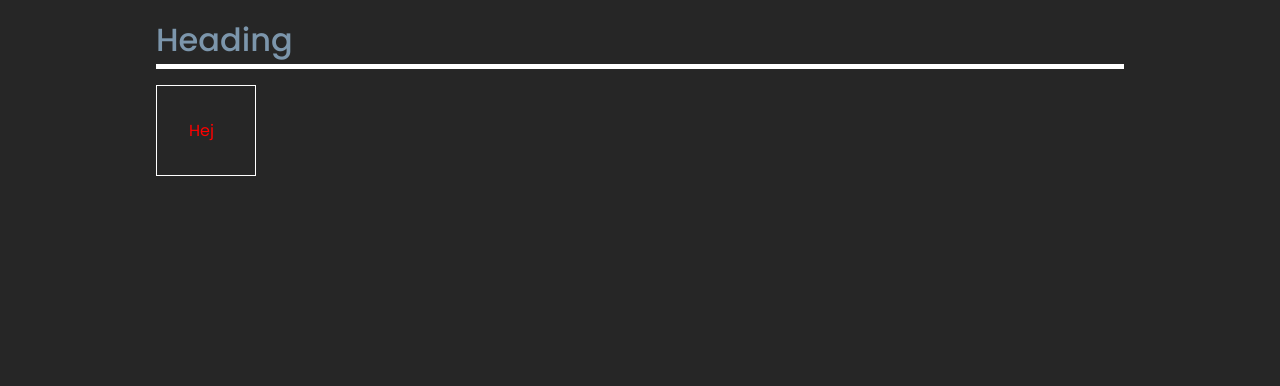
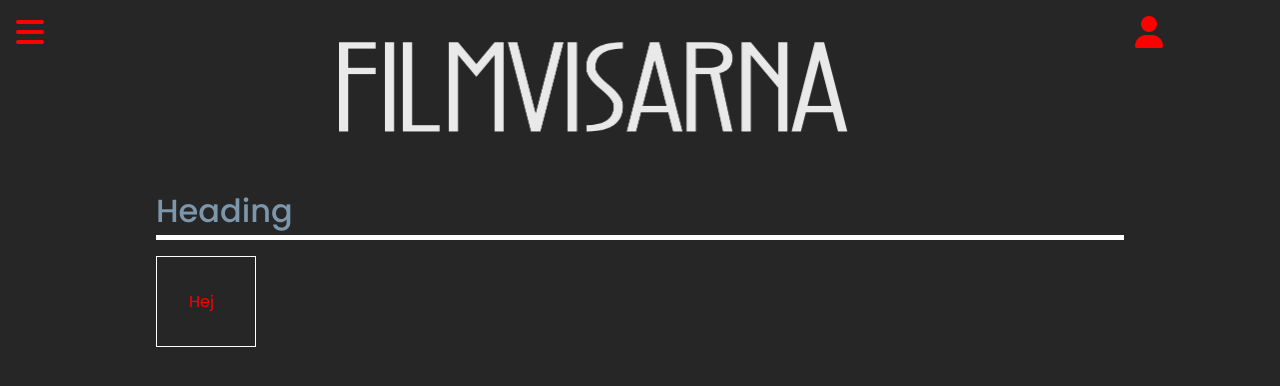
Before and after one commit to Marko350/filmvisarna, a React (Create React App) app: page / in a window 1280 px wide. Shown: the top 386 px of the page. Built offline with nearby package versions, Linux system fonts and the light colour scheme; a web font is replaced by a local one.

Commit message:
start navbar

```diff
--- a/public/index.html
+++ b/public/index.html
@@ -24,6 +24,10 @@
       work correctly both with client-side routing and a non-root public URL.
       Learn how to configure a non-root public URL by running `npm run build`.
     -->
+    <script
+      src="https://kit.fontawesome.com/b95c4f2883.js"
+      crossorigin="anonymous"
+    ></script>
     <title>React App</title>
   </head>
   <body>
--- a/src/App.js
+++ b/src/App.js
@@ -1,11 +1,13 @@
-import { BrowserRouter, Route } from 'react-router-dom';
-import Start from './pages/Start';
+import { BrowserRouter, Route } from "react-router-dom";
+import Start from "./pages/Start";
+import Navbar from "./components/Navbar";
 
 function App() {
   return (
     <div className="App">
       <BrowserRouter>
-        <Route exact path='/' component={Start} />
+        <Navbar />
+        <Route exact path="/" component={Start} />
       </BrowserRouter>
     </div>
   );
--- /dev/null
+++ b/src/components/Navbar.jsx
@@ -0,0 +1,24 @@
+import { NavLink } from "react-router-dom";
+import { navbar, links, pic } from "../css/Navbar.module.css";
+import logo from "../assets/filmvisarna-logo.png";
+
+const Navbar = () => {
+  return (
+    <nav className={navbar}>
+      <i class="fas fa-bars"></i>
+      <div className={links}>
+        <NavLink to="/">Startsidan</NavLink>
+        <NavLink to="/movies">Alla Filmer</NavLink>
+        <NavLink to="search">Sök Filmer</NavLink>
+        <NavLink to="/about">Om oss</NavLink>
+        <span>Logga in/Registrera</span>
+      </div>
+      <div className={pic}>
+        <img src={logo} alt="Logo" />
+      </div>
+      <i class="fas fa-user"></i>
+    </nav>
+  );
+};
+
+export default Navbar;
--- /dev/null
+++ b/src/css/Navbar.module.css
@@ -0,0 +1,24 @@
+.navbar {
+  display: flex;
+  color: red;
+}
+
+.links {
+  display: none;
+}
+
+.navbar i {
+  font-size: 2rem;
+  padding: 1rem;
+}
+
+.pic {
+  display: flex;
+  justify-content: center;
+}
+
+.pic img {
+  width: 50%;
+  height: 70%;
+  margin: auto;
+}
```
Also changed, not shown: src/assets/filmvisarna-logo.png (added), src/assets/test.jsx (added).
